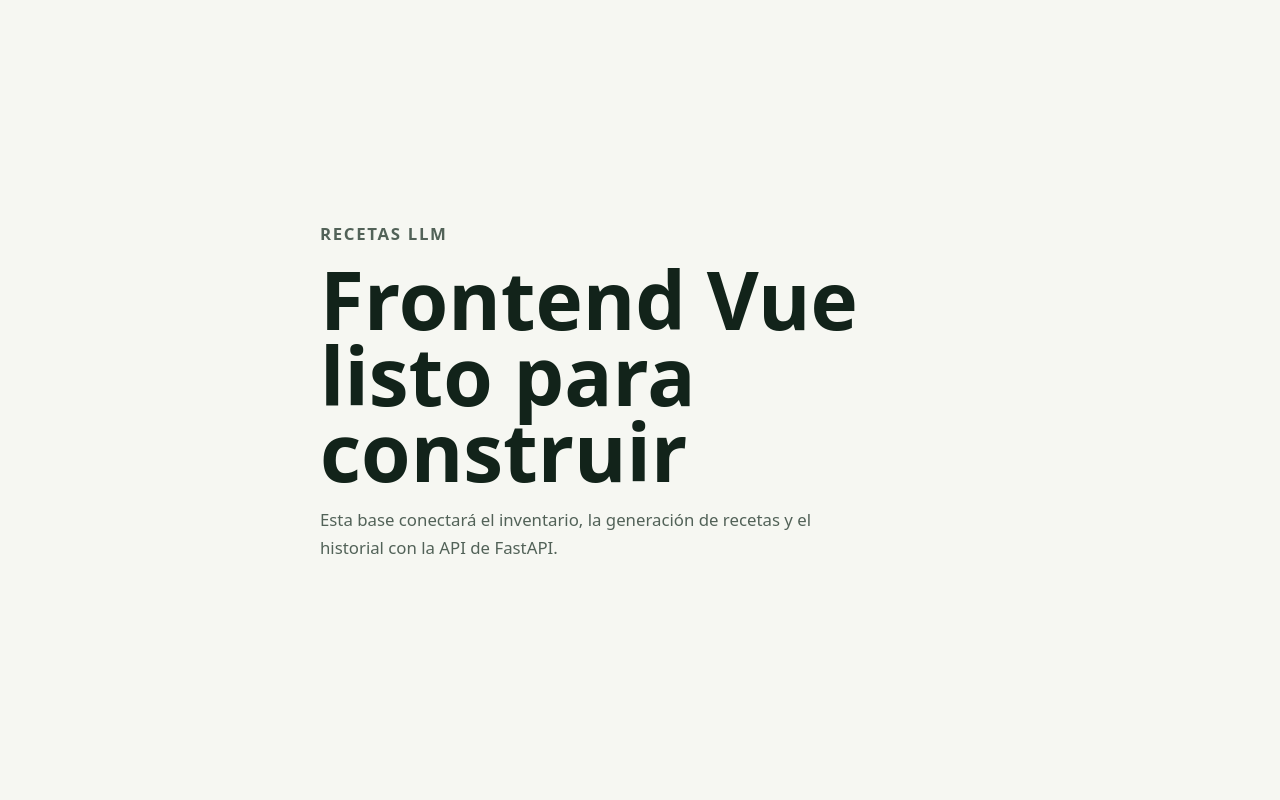
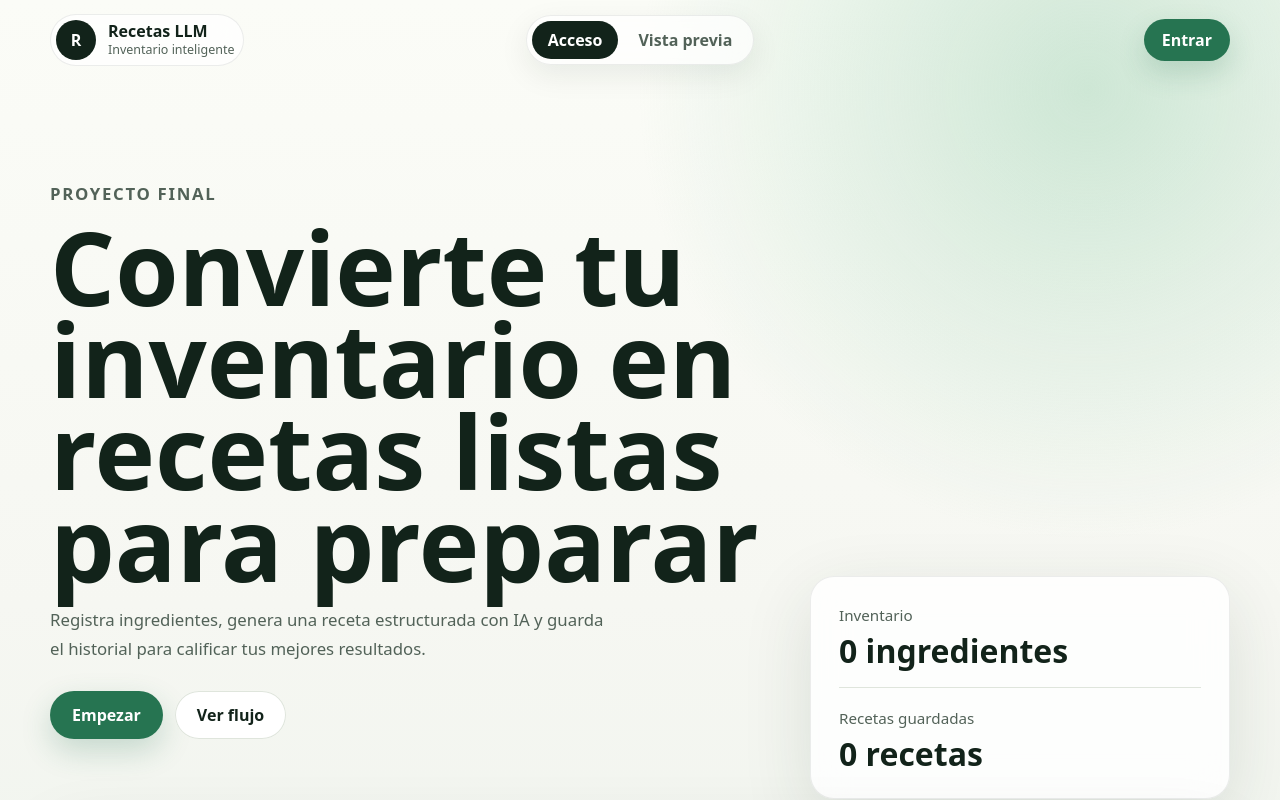
Before and after one commit to angeldqr/generador-recetas-llm, a Vue app in the folder frontend/: page / in a window 1280 px wide. Shown: the top 800 px of the page. Built offline with nearby package versions, Linux system fonts and the light colour scheme.

Commit message:
feat(frontend): add app shell and navigation

```diff
--- a/frontend/index.html
+++ b/frontend/index.html
@@ -7,6 +7,7 @@
       name="description"
       content="Generador de recetas con inventario personal e inteligencia artificial."
     />
+    <link rel="icon" type="image/svg+xml" href="/favicon.svg" />
     <title>Recetas LLM</title>
   </head>
   <body>
--- a/frontend/src/App.vue
+++ b/frontend/src/App.vue
@@ -1,31 +1,95 @@
+<script setup lang="ts">
+import { computed, ref } from 'vue'
+import AppShell from './components/AppShell.vue'
+
+const activeView = ref('auth')
+const isAuthenticated = ref(false)
+
+const heroTitle = computed(() =>
+  isAuthenticated.value
+    ? 'Cocina desde lo que ya tienes'
+    : 'Convierte tu inventario en recetas listas para preparar',
+)
+
+function navigate(view: string) {
+  activeView.value = view
+}
+
+function logout() {
+  isAuthenticated.value = false
+  activeView.value = 'auth'
+}
+</script>
+
 <template>
-  <main class="starter">
-    <section>
-      <p class="starter__eyebrow">Recetas LLM</p>
-      <h1>Frontend Vue listo para construir</h1>
-      <p>
-        Esta base conectará el inventario, la generación de recetas y el
-        historial con la API de FastAPI.
-      </p>
-    </section>
-  </main>
+  <AppShell
+    :active-view="activeView"
+    :is-authenticated="isAuthenticated"
+    @navigate="navigate"
+    @logout="logout"
+  >
+    <main class="page">
+      <section class="hero">
+        <div class="hero__content">
+          <p class="hero__eyebrow">Proyecto final</p>
+          <h1>{{ heroTitle }}</h1>
+          <p>
+            Registra ingredientes, genera una receta estructurada con IA y guarda
+            el historial para calificar tus mejores resultados.
+          </p>
+          <div class="hero__actions">
+            <button class="pill-button" type="button" @click="navigate('auth')">
+              Empezar
+            </button>
+            <button class="pill-button pill-button--light" type="button" @click="navigate('preview')">
+              Ver flujo
+            </button>
+          </div>
+        </div>
+        <aside class="hero__panel" aria-label="Resumen de la aplicación">
+          <span>Inventario</span>
+          <strong>0 ingredientes</strong>
+          <div class="panel-line"></div>
+          <span>Recetas guardadas</span>
+          <strong>0 recetas</strong>
+        </aside>
+      </section>
+
+      <section class="workspace">
+        <article class="workspace__card">
+          <p class="workspace__label">{{ activeView }}</p>
+          <h2>Área de trabajo preparada</h2>
+          <p>
+            En los siguientes commits esta zona recibirá autenticación, CRUD de
+            ingredientes, generación de recetas, historial y calificaciones.
+          </p>
+        </article>
+      </section>
+    </main>
+  </AppShell>
 </template>
 
 <style scoped>
-.starter {
-  min-height: 100dvh;
-  display: grid;
-  place-items: center;
-  padding: 48px 20px;
-  color: var(--color-ink);
-  background: var(--color-soft);
+.page {
+  width: min(1180px, calc(100% - 32px));
+  margin: 0 auto;
+  padding: 40px 0 64px;
 }
 
-.starter section {
-  width: min(640px, 100%);
+.hero {
+  min-height: min(720px, calc(100dvh - 140px));
+  display: grid;
+  grid-template-columns: minmax(0, 1fr) minmax(280px, 420px);
+  gap: 32px;
+  align-items: end;
 }
 
-.starter__eyebrow {
+.hero__content {
+  padding: 60px 0;
+}
+
+.hero__eyebrow,
+.workspace__label {
   margin: 0 0 12px;
   color: var(--color-accent);
   font-size: 0.82rem;
@@ -34,17 +98,128 @@
   text-transform: uppercase;
 }
 
-.starter h1 {
+.hero h1 {
   margin: 0;
-  font-size: clamp(2.4rem, 7vw, 5rem);
-  line-height: 0.95;
+  max-width: 860px;
+  font-size: clamp(3rem, 8vw, 7.4rem);
+  line-height: 0.9;
   letter-spacing: 0;
 }
 
-.starter p {
-  max-width: 54ch;
+.hero p,
+.workspace__card p {
+  max-width: 58ch;
   color: var(--color-muted);
   font-size: 1.05rem;
   line-height: 1.7;
 }
+
+.hero__actions {
+  display: flex;
+  flex-wrap: wrap;
+  gap: 12px;
+  margin-top: 28px;
+}
+
+.pill-button {
+  min-height: 48px;
+  border: 0;
+  border-radius: var(--radius-button);
+  padding: 0 22px;
+  color: #ffffff;
+  background: var(--color-accent);
+  font-weight: 800;
+  transition:
+    transform 150ms var(--ease-out),
+    background 180ms ease,
+    box-shadow 180ms ease;
+  box-shadow: 0 12px 30px rgb(38 116 81 / 0.22);
+}
+
+.pill-button:active {
+  transform: scale(0.97);
+}
+
+.pill-button--light {
+  color: var(--color-ink);
+  background: #ffffff;
+  box-shadow: inset 0 0 0 1px var(--color-line);
+}
+
+.hero__panel,
+.workspace__card {
+  border: 1px solid rgb(18 35 26 / 0.08);
+  border-radius: var(--radius-card);
+  background: rgb(255 255 255 / 0.82);
+  box-shadow: var(--shadow-soft);
+  backdrop-filter: blur(18px);
+}
+
+.hero__panel {
+  display: grid;
+  gap: 10px;
+  padding: 28px;
+}
+
+.hero__panel span {
+  color: var(--color-muted);
+  font-size: 0.95rem;
+}
+
+.hero__panel strong {
+  font-size: 2rem;
+  line-height: 1;
+}
+
+.panel-line {
+  height: 1px;
+  margin: 10px 0;
+  background: var(--color-line);
+}
+
+.workspace {
+  padding-top: 20px;
+}
+
+.workspace__card {
+  padding: 28px;
+}
+
+.workspace__card h2 {
+  margin: 0;
+  font-size: clamp(1.8rem, 4vw, 3rem);
+  line-height: 1;
+}
+
+@media (hover: hover) and (pointer: fine) {
+  .pill-button:hover {
+    transform: translateY(-1px);
+    background: var(--color-accent-strong);
+  }
+
+  .pill-button--light:hover {
+    color: var(--color-accent-strong);
+    background: #ffffff;
+  }
+}
+
+@media (max-width: 820px) {
+  .page {
+    width: min(100% - 24px, 680px);
+    padding-top: 24px;
+  }
+
+  .hero {
+    min-height: auto;
+    grid-template-columns: 1fr;
+  }
+
+  .hero__content {
+    padding: 36px 0 0;
+  }
+
+  .hero h1 {
+    font-size: clamp(2.7rem, 16vw, 5rem);
+  }
+}
 </style>
--- /dev/null
+++ b/frontend/src/components/AppHeader.vue
@@ -0,0 +1,63 @@
+<script setup lang="ts">
+defineProps<{
+  activeView: string
+  isAuthenticated: boolean
+}>()
+
+const emit = defineEmits<{
+  navigate: [view: string]
+  logout: []
+}>()
+
+const publicItems = [
+  { id: 'auth', label: 'Acceso' },
+  { id: 'preview', label: 'Vista previa' },
+]
+
+const privateItems = [
+  { id: 'inventory', label: 'Inventario' },
+  { id: 'recipes', label: 'Recetas' },
+]
+</script>
+
+<template>
+  <header class="app-header">
+    <button class="brand" type="button" @click="emit('navigate', isAuthenticated ? 'inventory' : 'auth')">
+      <span class="brand__mark" aria-hidden="true">R</span>
+      <span>
+        <strong>Recetas LLM</strong>
+        <small>Inventario inteligente</small>
+      </span>
+    </button>
+
+    <nav class="nav" aria-label="Principal">
+      <button
+        v-for="item in isAuthenticated ? privateItems : publicItems"
+        :key="item.id"
+        class="nav__item"
+        :class="{ 'nav__item--active': activeView === item.id }"
+        type="button"
+        @click="emit('navigate', item.id)"
+      >
+        {{ item.label }}
+      </button>
+    </nav>
+
+    <button
+      v-if="isAuthenticated"
+      class="header-action header-action--ghost"
+      type="button"
+      @click="emit('logout')"
+    >
+      Cerrar sesión
+    </button>
+    <button
+      v-else
+      class="header-action"
+      type="button"
+      @click="emit('navigate', 'auth')"
+    >
+      Entrar
+    </button>
+  </header>
+</template>
--- /dev/null
+++ b/frontend/src/components/AppShell.vue
@@ -0,0 +1,25 @@
+<script setup lang="ts">
+import AppHeader from './AppHeader.vue'
+
+defineProps<{
+  activeView: string
+  isAuthenticated: boolean
+}>()
+
+const emit = defineEmits<{
+  navigate: [view: string]
+  logout: []
+}>()
+</script>
+
+<template>
+  <div class="app-shell">
+    <AppHeader
+      :active-view="activeView"
+      :is-authenticated="isAuthenticated"
+      @navigate="emit('navigate', $event)"
+      @logout="emit('logout')"
+    />
+    <slot />
+  </div>
+</template>
--- a/frontend/src/main.ts
+++ b/frontend/src/main.ts
@@ -1,5 +1,6 @@
 import { createApp } from 'vue'
 import App from './App.vue'
 import './styles/main.css'
+import './styles/shell.css'
 
 createApp(App).mount('#app')
--- /dev/null
+++ b/frontend/src/styles/shell.css
@@ -0,0 +1,154 @@
+.app-shell {
+  min-height: 100dvh;
+  background:
+    radial-gradient(circle at 85% 8%, rgb(169 214 186 / 0.55), transparent 30%),
+    linear-gradient(180deg, #fbfcf7 0%, var(--color-soft) 54%, #edf3ec 100%);
+}
+
+.app-header {
+  position: sticky;
+  top: 0;
+  z-index: 20;
+  width: min(1180px, calc(100% - 32px));
+  min-height: 76px;
+  display: grid;
+  grid-template-columns: minmax(190px, 1fr) auto minmax(120px, 1fr);
+  gap: 16px;
+  align-items: center;
+  margin: 0 auto;
+  padding: 14px 0;
+}
+
+.brand,
+.nav__item,
+.header-action {
+  border: 0;
+  border-radius: var(--radius-button);
+  transition:
+    transform 150ms var(--ease-out),
+    color 180ms ease,
+    background 180ms ease,
+    box-shadow 180ms ease;
+}
+
+.brand {
+  display: inline-flex;
+  gap: 12px;
+  align-items: center;
+  justify-self: start;
+  min-width: 0;
+  padding: 6px 10px 6px 6px;
+  color: var(--color-ink);
+  background: rgb(255 255 255 / 0.72);
+  text-align: left;
+  box-shadow: inset 0 0 0 1px rgb(18 35 26 / 0.08);
+  backdrop-filter: blur(14px);
+}
+
+.brand__mark {
+  width: 40px;
+  height: 40px;
+  display: grid;
+  flex: 0 0 auto;
+  place-items: center;
+  border-radius: 50%;
+  color: #ffffff;
+  background: var(--color-ink);
+  font-weight: 900;
+}
+
+.brand strong,
+.brand small {
+  display: block;
+  line-height: 1.1;
+}
+
+.brand small {
+  margin-top: 3px;
+  color: var(--color-muted);
+  font-size: 0.78rem;
+}
+
+.nav {
+  display: inline-flex;
+  gap: 4px;
+  justify-self: center;
+  padding: 5px;
+  border: 1px solid rgb(18 35 26 / 0.08);
+  border-radius: var(--radius-button);
+  background: rgb(255 255 255 / 0.68);
+  box-shadow: 0 10px 30px rgb(18 35 26 / 0.08);
+  backdrop-filter: blur(16px);
+}
+
+.nav__item {
+  min-height: 38px;
+  padding: 0 16px;
+  color: var(--color-muted);
+  background: transparent;
+  font-weight: 800;
+}
+
+.nav__item--active {
+  color: #ffffff;
+  background: var(--color-ink);
+}
+
+.header-action {
+  justify-self: end;
+  min-height: 42px;
+  padding: 0 18px;
+  color: #ffffff;
+  background: var(--color-accent);
+  font-weight: 850;
+  box-shadow: 0 12px 28px rgb(38 116 81 / 0.2);
+}
+
+.header-action--ghost {
+  color: var(--color-ink);
+  background: #ffffff;
+  box-shadow: inset 0 0 0 1px var(--color-line);
+}
+
+.brand:active,
+.nav__item:active,
+.header-action:active {
+  transform: scale(0.97);
+}
+
+@media (hover: hover) and (pointer: fine) {
+  .brand:hover,
+  .nav__item:hover,
+  .header-action:hover {
+    transform: translateY(-1px);
+  }
+
+  .nav__item:not(.nav__item--active):hover {
+    color: var(--color-ink);
+    background: rgb(18 35 26 / 0.06);
+  }
+}
+
+@media (max-width: 820px) {
+  .app-header {
+    position: static;
+    width: min(100% - 24px, 680px);
+    grid-template-columns: 1fr;
+    justify-items: stretch;
+    padding-top: 12px;
+  }
+
+  .brand,
+  .nav,
+  .header-action {
+    justify-self: stretch;
+  }
+
+  .nav {
+    width: 100%;
+  }
+
+  .nav__item {
+    flex: 1;
+  }
+}
```
Also changed, not shown: frontend/public/favicon.svg (added).
